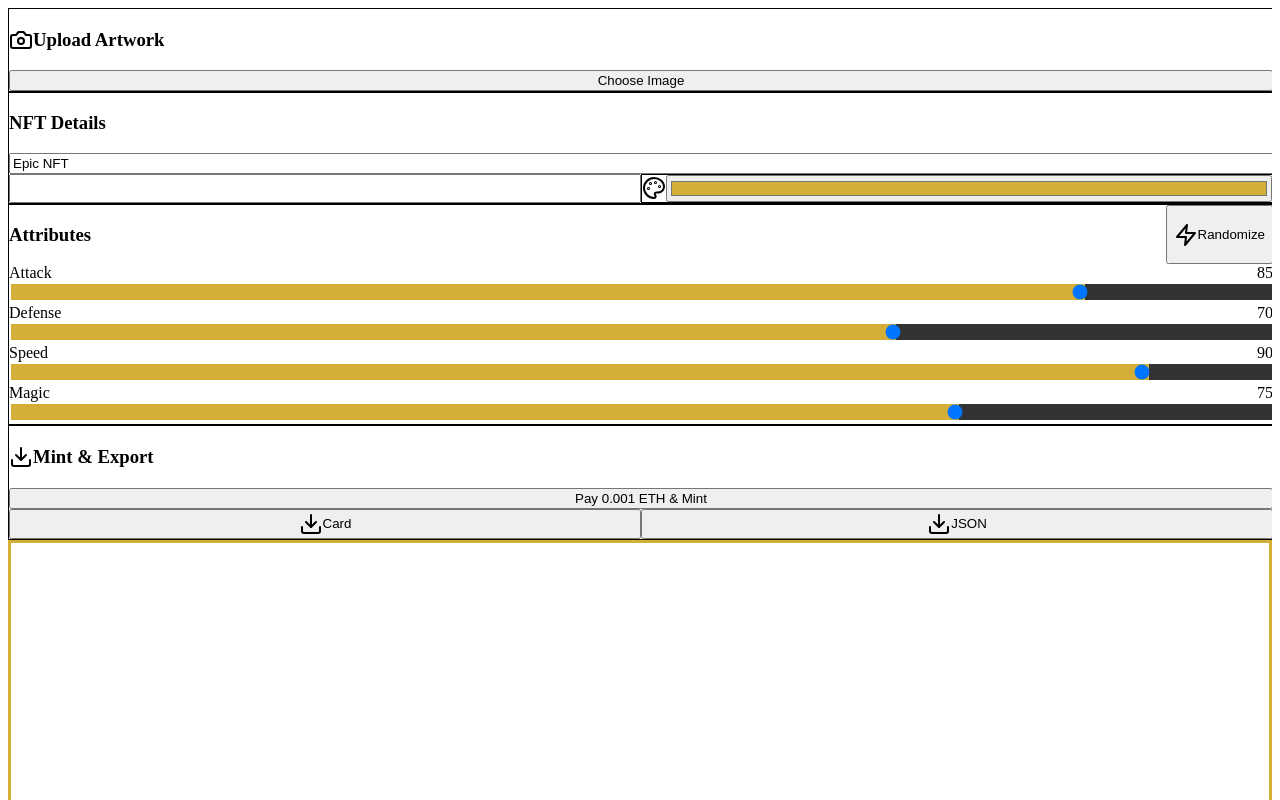
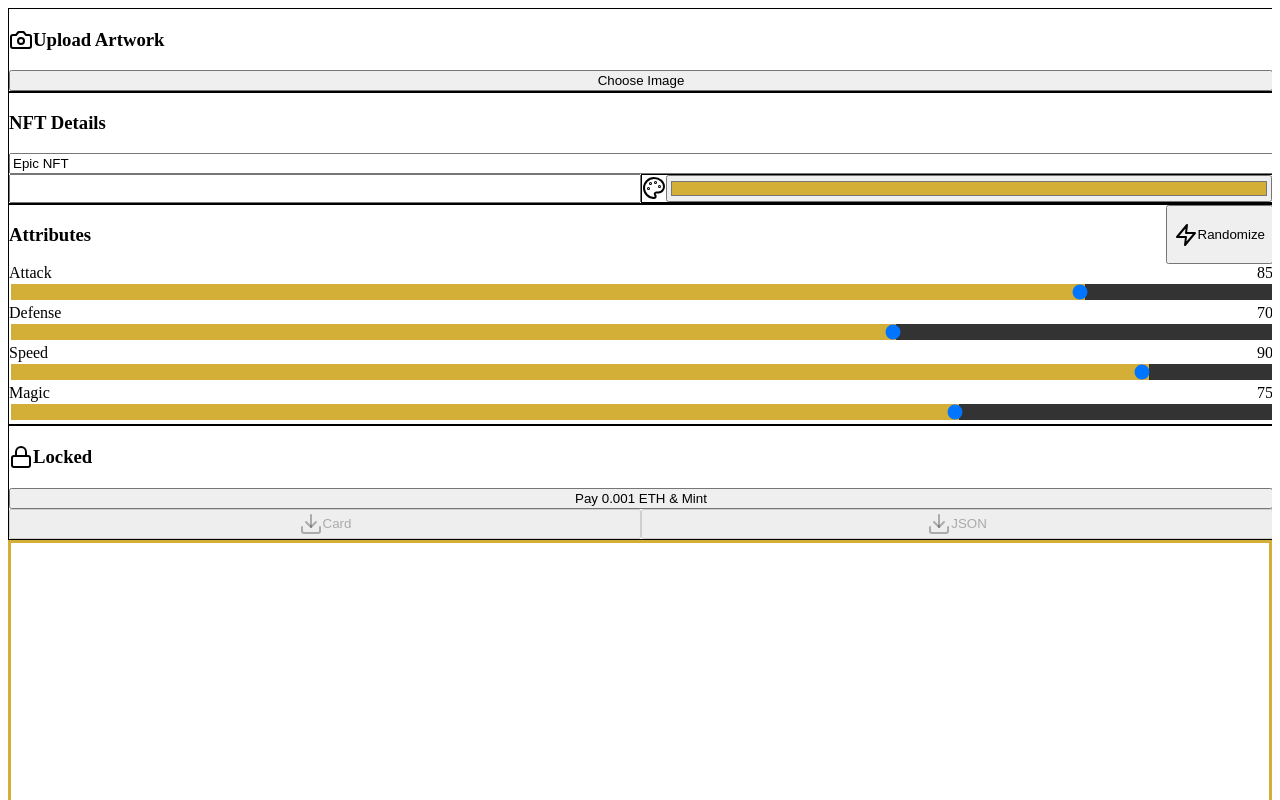
Before and after one commit to 00impera/nft-generator, a React (Vite) app: page / in a window 1280 px wide. Shown: the top 800 px of the page. Built offline with nearby package versions, Linux system fonts and the light colour scheme.

Commit message:
fix: lock/unlock download after payment

```diff
--- a/src/App.jsx
+++ b/src/App.jsx
@@ -1,5 +1,5 @@
 import React, { useState, useRef } from "react";
-import { Sparkles, Camera, Palette, Zap, Wallet, Download, Check, X, ChevronDown } from "lucide-react";
+import { Sparkles, Camera, Palette, Zap, Wallet, Download, Check, X, ChevronDown, Lock, Unlock } from "lucide-react";
 
 const RARITY_COLORS = {
   Common: "#9ca3af",
@@ -67,7 +67,9 @@
       setTxHash(tx);
       setTxStatus("success");
       setIsPaid(true);
-      setTimeout(downloadCard, 1000);
+      setTimeout(() => {
+        alert("✅ Payment successful! Downloads unlocked.");
+      }, 500);
     } catch (err) {
       setTxStatus("failed");
       if (err.code === 4001) alert("❌ Transaction cancelled");
@@ -231,16 +233,17 @@
             </div>
             <div className="rounded-xl p-3 bg-gray-900 border border-gray-800 w-full">
               <h3 className="text-yellow-400 font-bold mb-2 flex items-center gap-2 text-base">
-                <Download className="w-5 h-5" /> Mint & Export
+                {isPaid ? <Unlock className="w-5 h-5 text-green-400" /> : <Lock className="w-5 h-5 text-red-400" />}
+                {isPaid ? "Unlocked" : "Locked"}
               </h3>
-              <button onClick={mintWithPayment} disabled={txStatus === "pending"} className="w-full py-2 rounded-lg font-bold mb-2 flex items-center justify-center gap-2 bg-green-500 hover:bg-green-600 text-white text-xs">
-                {txStatus === "pending" ? "Processing..." : `Pay ${network.fee} ${network.symbol} & Mint`}
+              <button onClick={mintWithPayment} disabled={txStatus === "pending" || isPaid} className={`w-full py-2 rounded-lg font-bold mb-2 flex items-center justify-center gap-2 ${isPaid ? "bg-gray-600" : "bg-green-500 hover:bg-green-600"} text-white text-xs`}>
+                {isPaid ? "Already Paid" : txStatus === "pending" ? "Processing..." : `Pay ${network.fee} ${network.symbol} & Mint`}
               </button>
               <div className="grid grid-cols-2 gap-2">
-                <button onClick={downloadCard} className="py-2 rounded-lg font-bold text-white flex items-center justify-center gap-2 bg-blue-500 hover:bg-blue-600 text-xs">
+                <button onClick={downloadCard} disabled={!isPaid} className={`py-2 rounded-lg font-bold flex items-center justify-center gap-2 text-xs ${isPaid ? "bg-blue-500 hover:bg-blue-600 text-white" : "bg-gray-700 text-gray-400 cursor-not-allowed"}`}>
                   <Download className="w-4 h-4" /> Card
                 </button>
-                <button onClick={downloadMetadata} className="py-2 rounded-lg font-bold text-white flex items-center justify-center gap-2 bg-purple-500 hover:bg-purple-600 text-xs">
+                <button onClick={downloadMetadata} disabled={!isPaid} className={`py-2 rounded-lg font-bold flex items-center justify-center gap-2 text-xs ${isPaid ? "bg-purple-500 hover:bg-purple-600 text-white" : "bg-gray-700 text-gray-400 cursor-not-allowed"}`}>
                   <Download className="w-4 h-4" /> JSON
                 </button>
               </div>
```
